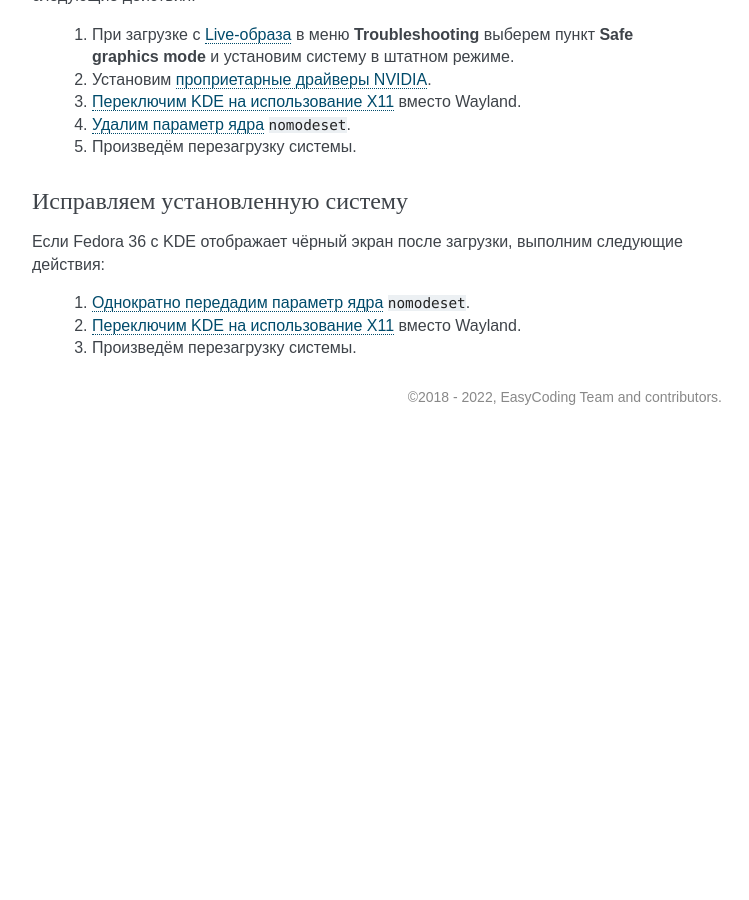
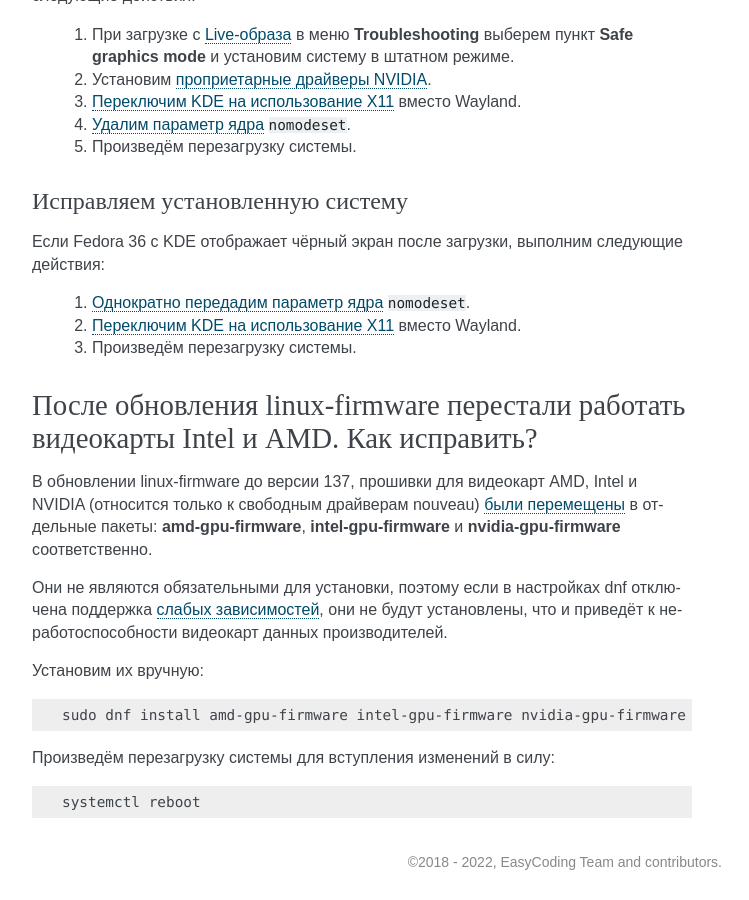
Before and after one commit to RussianFedora/FAQ, a Sphinx documentation site: the page built from source/tips-and-tricks.rst, in a window 1280 px wide and 900 px high, scrolled down 14166 px. Shown: the whole window, without its empty margins (388-1137 px from the left). Built offline with Sphinx 7.4.7, drawn with Linux system fonts in a browser that asks for light colours; comment, search, counter and statistics services are not loaded; before the commit the page ends 14601 px from its top, so only the background shows below that; some of the changed text lies outside the part shown.

Commit message:
Added a new question about linux-firmware separation.

```diff
--- a/source/tips-and-tricks.rst
+++ b/source/tips-and-tricks.rst
@@ -762,3 +762,25 @@
   1. :ref:`Однократно передадим параметр ядра <kernelpm-once>` ``nomodeset``.
   2. :ref:`Переключим KDE на использование X11 <x11-plasma>` вместо Wayland.
   3. Произведём перезагрузку системы.
+
+.. index:: nvidia, intel, amd, bug, issue, firmware, dnf
+.. _linux-firmware-separation:
+
+После обновления linux-firmware перестали работать видеокарты Intel и AMD. Как исправить?
+============================================================================================
+
+В обновлении linux-firmware до версии 137, прошивки для видеокарт AMD, Intel и NVIDIA (относится только к свободным драйверам nouveau) `были перемещены <https://src.fedoraproject.org/rpms/linux-firmware/c/6e605212ebbc6b5477dd397a4cb96a7bff5d4da0?branch=rawhide>`__ в отдельные пакеты: **amd-gpu-firmware**, **intel-gpu-firmware** и **nvidia-gpu-firmware** соответственно.
+
+Они не являются обязательными для установки, поэтому если в настройках dnf отключена поддержка :ref:`слабых зависимостей <dnf-weakdeps>`, они не будут установлены, что и приведёт к неработоспособности видеокарт данных производителей.
+
+Установим их вручную:
+
+.. code-block:: text
+
+    sudo dnf install amd-gpu-firmware intel-gpu-firmware nvidia-gpu-firmware
+
+Произведём перезагрузку системы для вступления изменений в силу:
+
+.. code-block:: text
+
+    systemctl reboot
```
